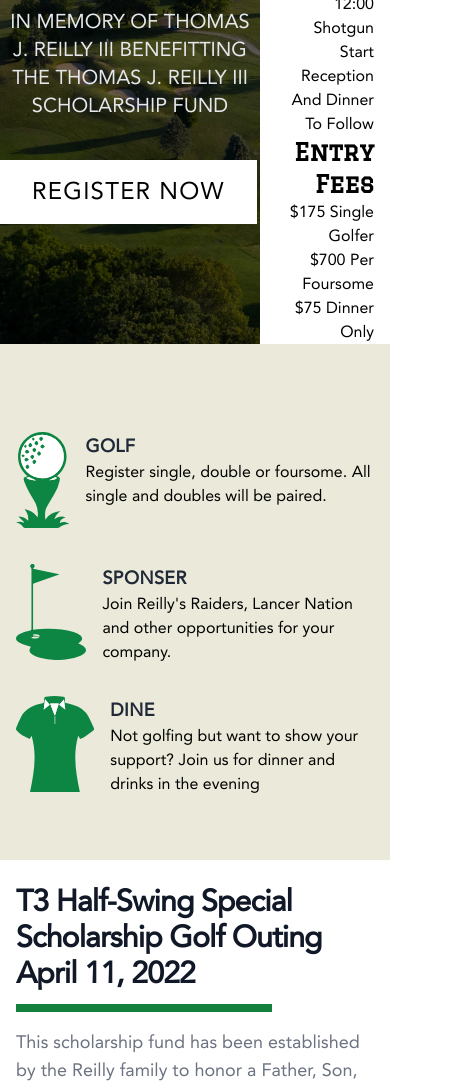
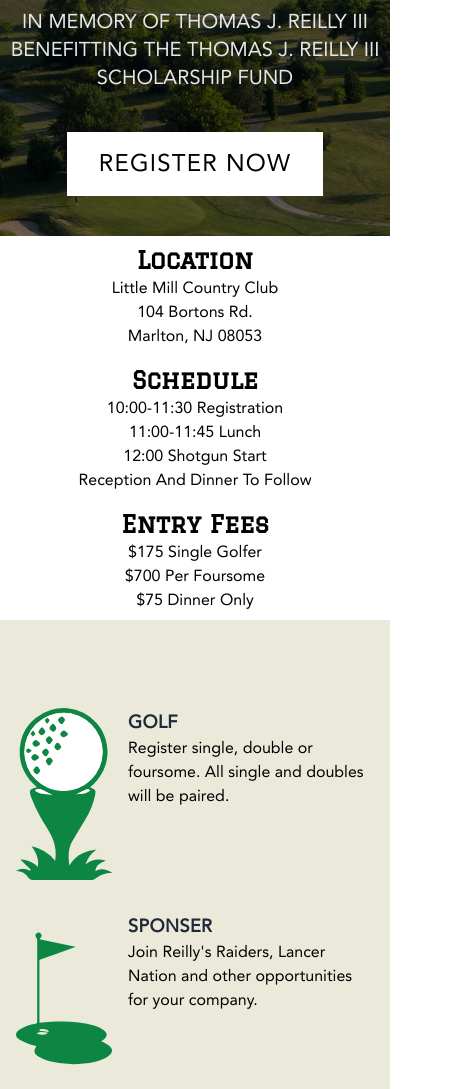
Before and after one commit to Evansbee/t3_outing_web, a website built with Vite: page src/index.html in a window 390 px wide. Shown: the part 408-1497 px from the top of the page, 462 px wide, since content can reach past the window. Built offline with nearby package versions, Linux system fonts and the light colour scheme.

Commit message:
mobile update

```diff
--- a/src/index.html
+++ b/src/index.html
@@ -46,14 +46,14 @@
             </div>
 
             <div class="relative">
-              <div class="flex flex-row max-w-5xl mx-auto">
-                <div class="inline-block w-2/3 py-10 bg-black/50">
+              <div class="flex flex-col max-w-5xl mx-auto md:flex-row">
+                <div class="inline-block py-10 w-100 md:w-2/3 bg-black/50">
                   <div class="mix-blend-normal">
                     <img src="/assets/img/half_swing_logo.svg" class="w-64 h-64 mx-auto" />
                     <p class="max-w-3xl mx-auto mt-6 text-xl text-center text-gray-200 uppercase">
                       in memory of Thomas J. Reilly III benefitting the Thomas j. reilly III scholarship fund
                     </p>
-                    <div class="mx-auto mt-10 sm:max-w-none sm:flex sm:justify-center">
+                    <div class="flex justify-center mx-auto mt-10 sm:max-w-none">
                       <a
                       href="https://buy.chip-in.us/?nonprofitId=124022" target="_blank" class="inline-block px-8 py-4 text-2xl tracking-wider text-center uppercase bg-white fontbold"
                       >
@@ -62,25 +62,25 @@
                     </div>
                   </div>
                 </div>
-                <div class="flex flex-col justify-around w-1/3 px-4 bg-white">
-                  <div>
-                    <h3 class="font-serif text-2xl font-bold text-right">Location</h3>
-                    <p class="text-right capitalize">Little mill country club</p>
-                    <p class="text-right capitalize">104 Bortons Rd.</p>
-                    <p class="text-right capitalize">Marlton, NJ 08053</p>
+                <div class="flex flex-col justify-around px-4 bg-white md:w-1/3">
+                  <div class="my-2 md:mt-0">
+                    <h3 class="font-serif text-2xl font-bold text-center md:text-right">Location</h3>
+                    <p class="text-center capitalize md:text-right">Little mill country club</p>
+                    <p class="text-center capitalize md:text-right">104 Bortons Rd.</p>
+                    <p class="text-center capitalize md:text-right">Marlton, NJ 08053</p>
                   </div>
-                  <div>
-                    <h3 class="font-serif text-2xl font-bold text-right">Schedule</h3>
-                    <p class="text-right capitalize">10:00-11:30 Registration</p>
-                    <p class="text-right capitalize">11:00-11:45 Lunch</p>
-                    <p class="text-right capitalize">12:00 Shotgun Start</p>
-                    <p class="text-right capitalize">Reception and Dinner to Follow</p>
+                  <div class="my-2 md:mt-0">
+                    <h3 class="font-serif text-2xl font-bold text-center md:text-right">Schedule</h3>
+                    <p class="text-center capitalize md:text-right">10:00-11:30 Registration</p>
+                    <p class="text-center capitalize md:text-right">11:00-11:45 Lunch</p>
+                    <p class="text-center capitalize md:text-right">12:00 Shotgun Start</p>
+                    <p class="text-center capitalize md:text-right">Reception and Dinner to Follow</p>
                   </div>
-                  <div>
-                    <h3 class="font-serif text-2xl font-bold text-right">Entry Fees</h3>
-                    <p class="text-right capitalize">$175 Single Golfer</p>
-                    <p class="text-right capitalize">$700 per Foursome</p>
-                    <p class="text-right capitalize">$75 Dinner Only</p>
+                  <div class="my-2 md:mt-0">
+                    <h3 class="font-serif text-2xl font-bold text-center md:text-right">Entry Fees</h3>
+                    <p class="text-center capitalize md:text-right">$175 Single Golfer</p>
+                    <p class="text-center capitalize md:text-right">$700 per Foursome</p>
+                    <p class="text-center capitalize md:text-right">$75 Dinner Only</p>
                   </div>
                 </div>
               </div>
@@ -93,15 +93,15 @@
           <div class="px-4 py-16 mx-auto sm:px-6 lg:px-8 lg:mx-auto lg:max-w-7xl ">
             <div class="grid grid-rows-3 gap-8 mt-6 md:grid-cols-3 md:grid-rows-none">
               <div class="flex justify-center max-w-sm col-span-1 mx-auto md:w-100">
-                <img class="h-24" src="assets/img/ball_on_tee.svg" />
+                <img class="w-24 " src="assets/img/ball_on_tee.svg" />
                 <div class="ml-4">
-                  <h5 class="text-lg font-semibold tracking-wide text-gray-800 uppercase">Golf</h5>
+                  <h5 class="font-sans text-lg font-semibold tracking-wide text-gray-800 uppercase">Golf</h5>
                   <p>Register single, double or foursome. All single and doubles will be paired.</p>
                 </div>
               </div>
 
               <div class="flex justify-center max-w-sm col-span-1 mx-auto md:w-100">
-                <img class="h-24" src="assets/img/golf_green.svg" />
+                <img class="w-24 " src="assets/img/golf_green.svg" />
                 <div class="ml-4">
                   <h5 class="font-sans text-lg font-semibold tracking-wide text-gray-800 uppercase">Sponser</h5>
                   <p>Join Reilly's Raiders, Lancer Nation and other opportunities for your company.</p>
@@ -109,7 +109,7 @@
               </div>
 
               <div class="flex justify-center max-w-sm col-span-1 mx-auto md:w-100">
-                <img class="h-24" src="assets/img/golf_shirt.svg" />
+                <img class="w-24" src="assets/img/golf_shirt.svg" />
                 <div class="ml-4">
                   <h5 class="text-lg font-semibold tracking-wide text-gray-800 uppercase">Dine</h5>
                   <p>Not golfing but want to show your support? Join us for dinner and drinks in the evening</p>
@@ -141,9 +141,9 @@
                 </div>
               </div>
               <div class="mt-12 sm:mt-16">
-                <div class="pl-4 -mr-48 sm:pl-6 md:-mr-16 lg:px-0 lg:m-0 lg:relative lg:h-full">
+                <div class="w-full px-2 mx-auto overflow-hidden sm:rounded-lg sm:drop-shadow-md w-100 md:px-0 md:m-0 md:relative md:h-full">
                   <img
-                    class="w-full shadow-xl lg:absolute lg:left-0 lg:h-full lg:w-auto lg:max-w-none"
+                    class="w-full mx-auto shadow-xl sm:drop-shadow-md sm:rounded-lg lg:absolute lg:left-0 sm:max-w-md lg:h-full lg:w-auto lg:max-w-none"
                     src="/assets/img/tomfaith.png"
                     alt="Tom and Faith Reilly"
                   />
@@ -168,7 +168,7 @@
                     </dl>
                   </div>
 
-                  <div class="mx-auto w-96 md:w-full md:mx-0 md:max-w-none">
+                  <div class="mx-auto md:w-full md:mx-0 md:max-w-none">
                     <h5 class="text-2xl font-bold text-center md:text-left">Reilly's Raiders ($5,000)</h5>
                     <dl>
                       <dd class="ml-4 text-lg text-center text-gray-800 md:text-left">(2) Foursomes</dd>
@@ -176,7 +176,7 @@
                       <dd class="ml-4 text-lg text-center text-gray-800 md:text-left">Logo on Signage</dd>
                     </dl>
                   </div>
-                  <div class="mx-auto w-96 md:w-full md:mx-0 md:max-w-none">
+                  <div class="mx-auto md:w-full md:mx-0 md:max-w-none">
                     <h5 class="text-2xl font-bold text-center md:text-left">Lancer Legacy ($3,000)</h5>
                     <dl>
                       <dd class="ml-4 text-lg text-center text-gray-800 md:text-left">(1) Foursomes</dd>
@@ -184,14 +184,14 @@
                       <dd class="ml-4 text-lg text-center text-gray-800 md:text-left">Logo on Signage</dd>
                     </dl>
                   </div>
-                  <div class="mx-auto w-96 md:w-full md:mx-0 md:max-w-none">
+                  <div class="mx-auto md:w-full md:mx-0 md:max-w-none">
                     <h5 class="text-2xl font-bold text-center md:text-left">Beverage Cart ($2,750)</h5>
                     <dl>
                       <dd class="ml-4 text-lg text-center text-gray-800 md:text-left">(1) Foursomes</dd>
                       <dd class="ml-4 text-lg text-center text-gray-800 md:text-left">Logo on Signage</dd>
                     </dl>
                   </div>
-                  <div class="mx-auto w-96 md:w-full md:mx-0 md:max-w-none">
+                  <div class="mx-auto md:w-full md:mx-0 md:max-w-none">
                     <h5 class="text-2xl font-bold text-center md:text-left">Putting Green ($1,750)</h5>
                     <dl>
                       <dd class="ml-4 text-lg text-center text-gray-800 md:text-left">(1) Foursomes</dd>
@@ -199,21 +199,21 @@
                       <dd class="ml-4 text-lg text-center text-gray-800 md:text-left">Logo on Signage</dd>
                     </dl>
                   </div>
-                  <div class="mx-auto w-96 md:w-full md:mx-0 md:max-w-none">
+                  <div class="mx-auto md:w-full md:mx-0 md:max-w-none">
                     <h5 class="text-2xl font-bold text-center md:text-left">Contest Hole ($750)</h5>
                     <dl>
                       <dd class="ml-4 text-lg text-center text-gray-800 md:text-left">Hole Sponsor</dd>
                       <dd class="ml-4 text-lg text-center text-gray-800 md:text-left">Logo on Signage</dd>
                     </dl>
                   </div>
-                  <div class="mx-auto w-96 md:w-full md:mx-0 md:max-w-none">
+                  <div class="mx-auto md:w-full md:mx-0 md:max-w-none">
                     <h5 class="text-2xl font-bold text-center md:text-left">Hole Sponsor ($500)</h5>
                     <dl>
                       <dd class="ml-4 text-lg text-center text-gray-800 md:text-left">Hole Sponsor</dd>
                       <dd class="ml-4 text-lg text-center text-gray-800 md:text-left">Logo on Signage</dd>
                     </dl>
                   </div>
-                  <div class="mx-auto w-96 md:w-full md:mx-0 md:max-w-none">
+                  <div class="mx-auto md:w-full md:mx-0 md:max-w-none">
                     <h5 class="text-2xl font-bold text-center md:text-left">Open Bar ($250)</h5>
                     <dl>
                       <dd class="text-lg text-center text-gray-800 md:text-left">Logo on Signage</dd>
@@ -230,7 +230,7 @@
             <img class="object-cover w-full h-full" src="/assets/img/golfbgbottom.jpg" />
           </div>
           <div class="relative max-w-4xl px-4 mx-auto sm:px-6 lg:max-w-7xl lg:px-8 z-1">
-            <h2 class="inline-block font-serif text-center text-white uppercase fontbold text-8xl">Thank you to our sponsers</h2>
+            <h2 class="inline-block font-serif text-3xl text-center text-white uppercase fontbold md:text-8xl">Thank you to our sponsers</h2>
           </div>
         </div>
         <div class="w-100 bg-[#19233c] h-72">
```
